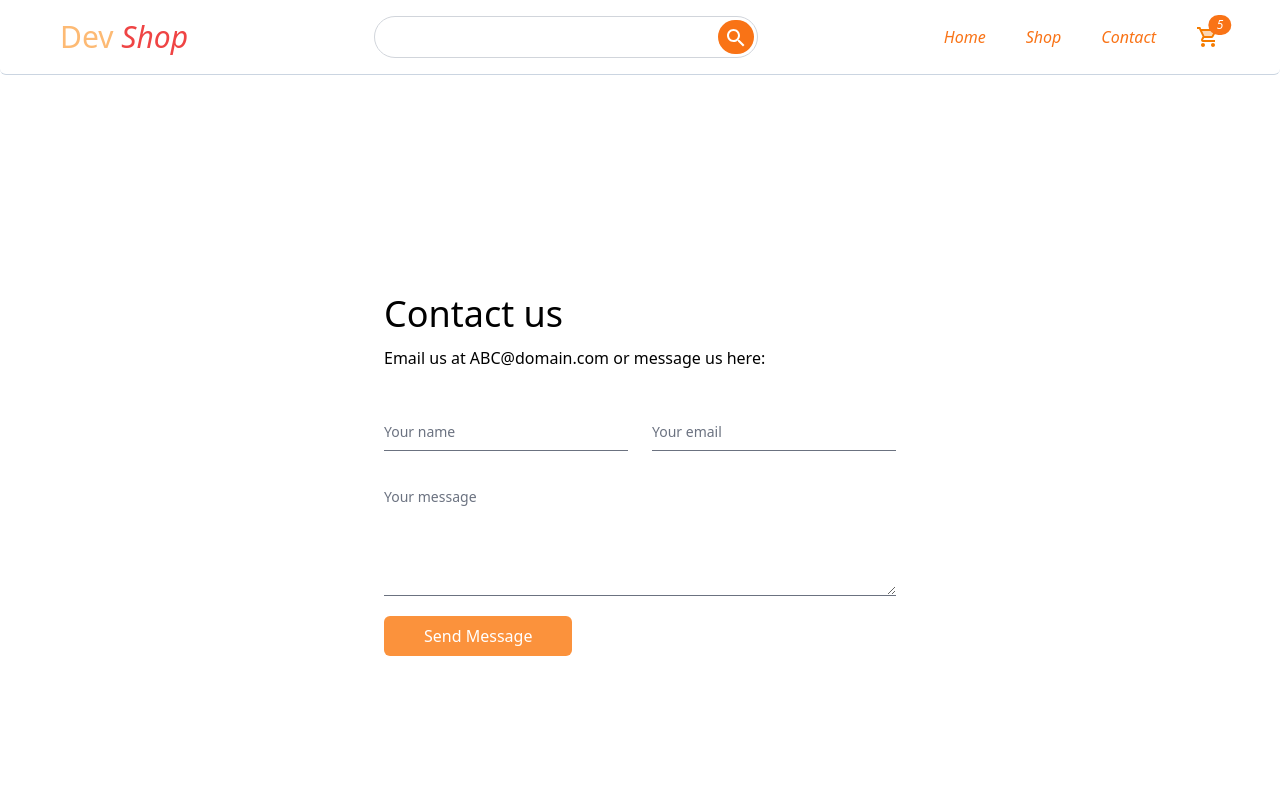
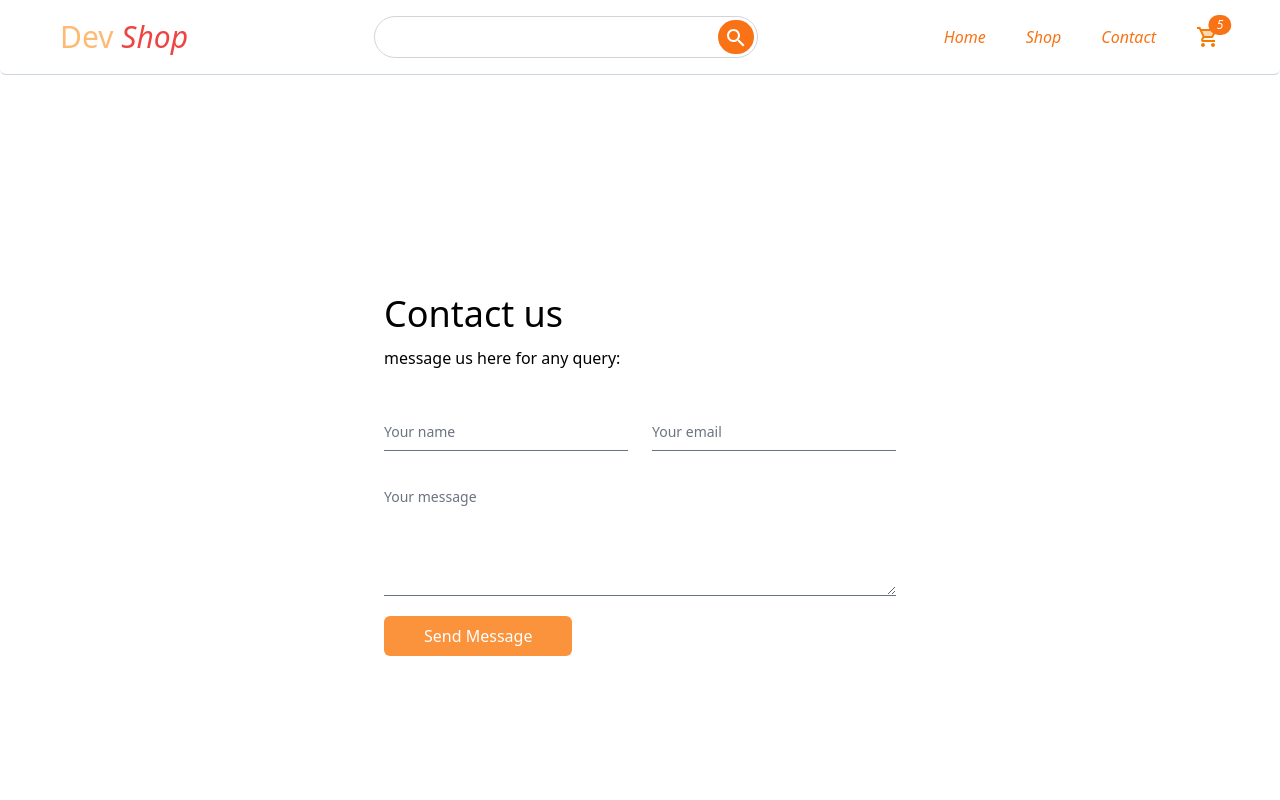
Before and after one commit to HassanAbbas10/DevShop, a React (Vite) app: page /contact in a window 1280 px wide. Shown: the top 800 px of the page. Built offline with nearby package versions, Linux system fonts and the light colour scheme.

Commit message:
modified:   src/App.jsx modified:   src/Pages/Contact.jsx

```diff
--- a/src/App.jsx
+++ b/src/App.jsx
@@ -19,7 +19,7 @@ const Layout = () => {
   );
 };
 
-//TODO:Well i still need to add use vigation so i can go to the page giving product info 🎃
+//TODO:Well i still need to add use navigation so i can go to the page giving product info 🎃
 const router = createBrowserRouter([
   {
     path: "/",
--- a/src/Pages/Contact.jsx
+++ b/src/Pages/Contact.jsx
@@ -25,7 +25,7 @@ const Contact = () => {
     <div className="flex min-h-screen items-center justify-start bg-white">
       <div className="mx-auto w-full max-w-lg">
         <h1 className="text-4xl font-medium">Contact us</h1>
-        <p className="mt-3">Email us at ABC@domain.com or message us here:</p>
+        <p className="mt-3"> message us here for any query:</p>
 
         <form action="www.ok.com" className="mt-10" onSubmit={handleSubmit}>
           <input type="hidden" name="access_key" value="YOUR_ACCESS_KEY_HERE" />
```
